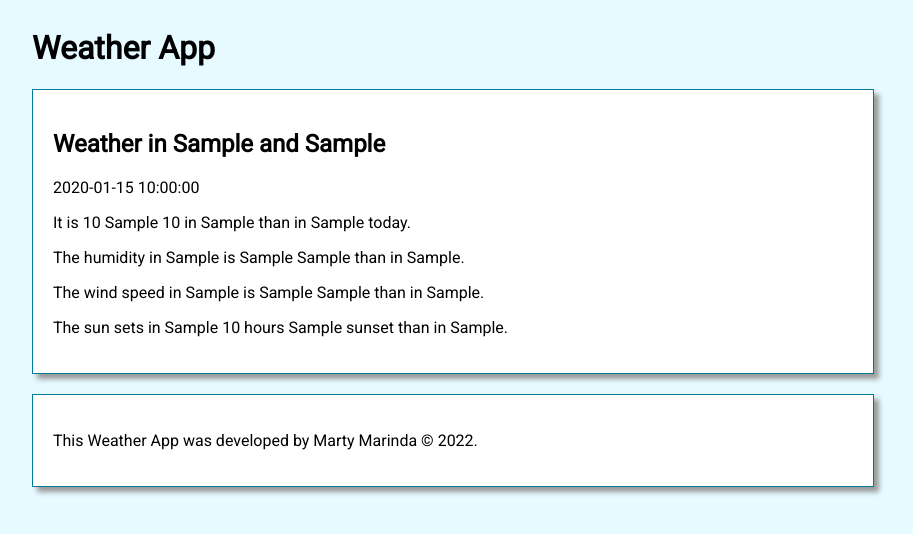
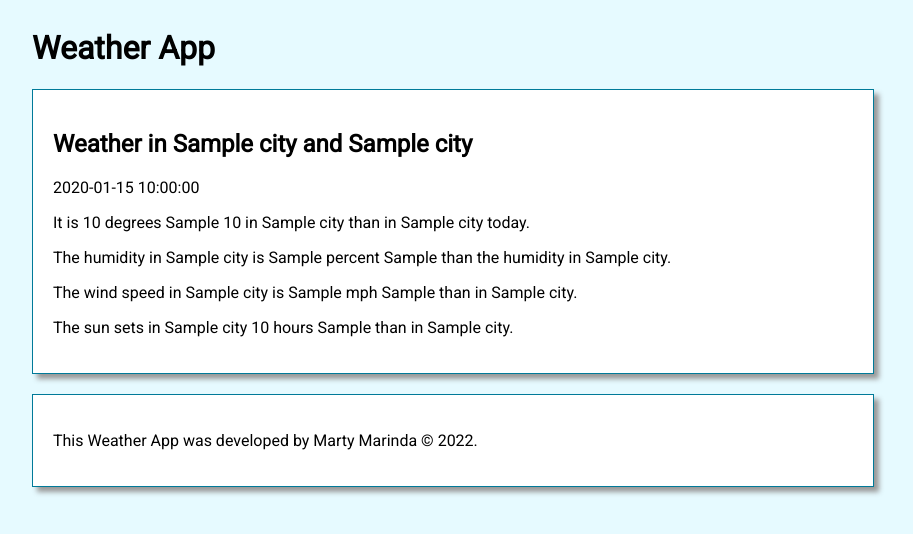
Before and after one commit to mxrtydluffy/weather_api, a Flask app: template templates/comparison_results.html in a window 1280 px wide. Shown: the top 534 px of the page, without its empty margins (208-1121 px from the left). Run offline with Flask 2, Linux system fonts and the light colour scheme; the template is opened without the code that fills it: most values are stand-ins (such as "Sample title", 1, 10 or a date in 2020).

Commit message:
nearing completion

```diff
--- a/templates/comparison_results.html
+++ b/templates/comparison_results.html
@@ -6,7 +6,7 @@
         TODO: Replace the hard-coded cities and date below with data from the
         server.
     #}
-    <h1>Weather in {{city_1}} and {{city_2}}</h1>
+    <h1>Weather in {{city_1["city"]}} and {{city_2["city"]}}</h1>
     <p>{{date}}</p>
 
 
@@ -15,19 +15,19 @@
         Replace 'F' with the appropriate units.
     #}
     <p>
-        It is {{temp}} {{units_letter}} {{temperature}} in {{city_1}} than in {{city_2}} today.
+        It is {{contrast}} degrees {{units_letter}} {{temperature}} in {{city_1["city"]}} than in {{city_2["city"]}} today.
     </p>
 
     <p>
-        The humidity in {{city_1}} is {{humid_contrast}} {{city_humidity}} than in {{city_2}}.
+        The humidity in {{city_1["city"]}} is {{humid_contrast}} percent {{city_humidity}} than the humidity in {{city_2["city"]}}.
     </p>
 
     <p>
-        The wind speed in {{city_1}} is {{wind_contrast}} {{city_humidity}} than in {{city_2}}.
+        The wind speed in {{city_1["city"]}} is {{wind_contrast}} mph {{city_wind}} than in {{city_2["city"]}}.
     </p>
 
     <p>
-        The sun sets in {{city_1}} {{sunset_contrast}} hours {{sunset}} than in {{city_2}}.
+        The sun sets in {{city_1["city"]}} {{sunset_contrast}} hours {{city_sunset}} than in {{city_2["city"]}}.
     </p>
 
 </section>
```
